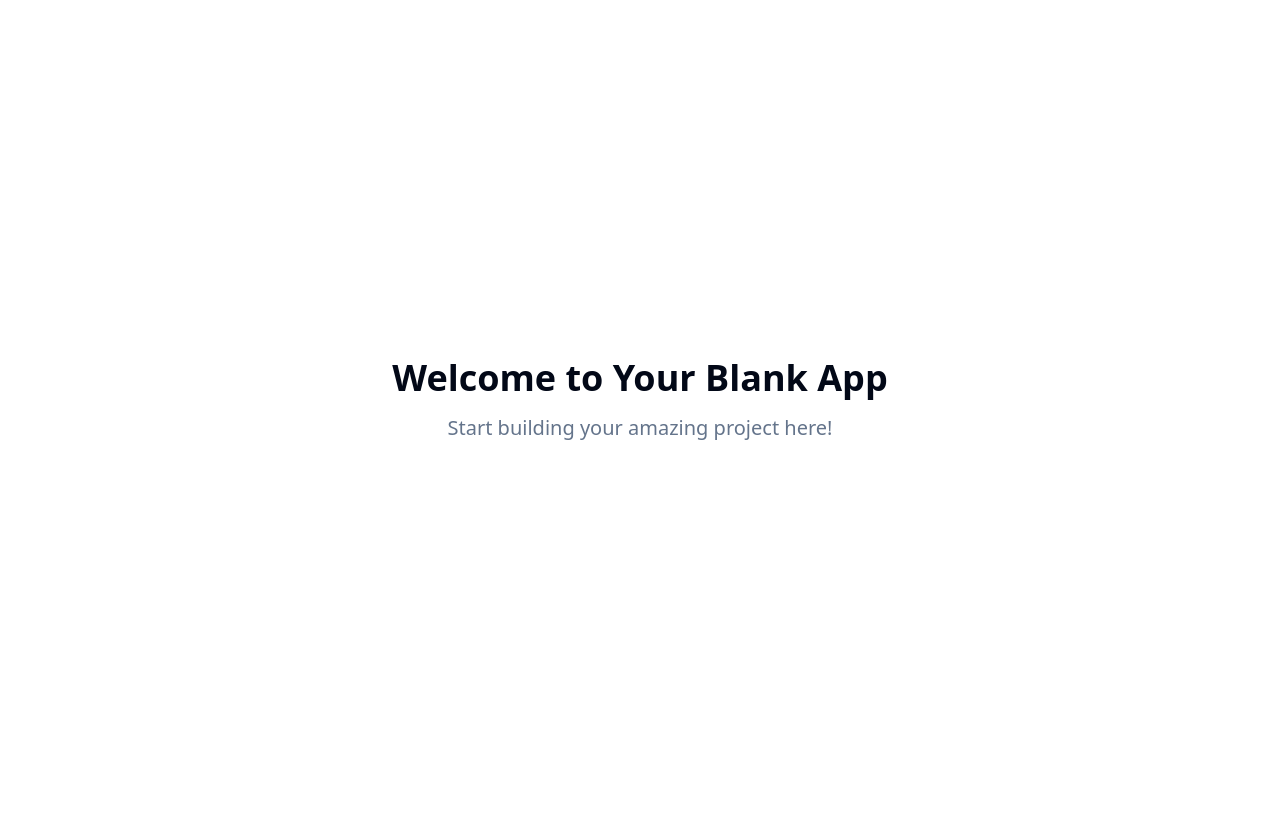
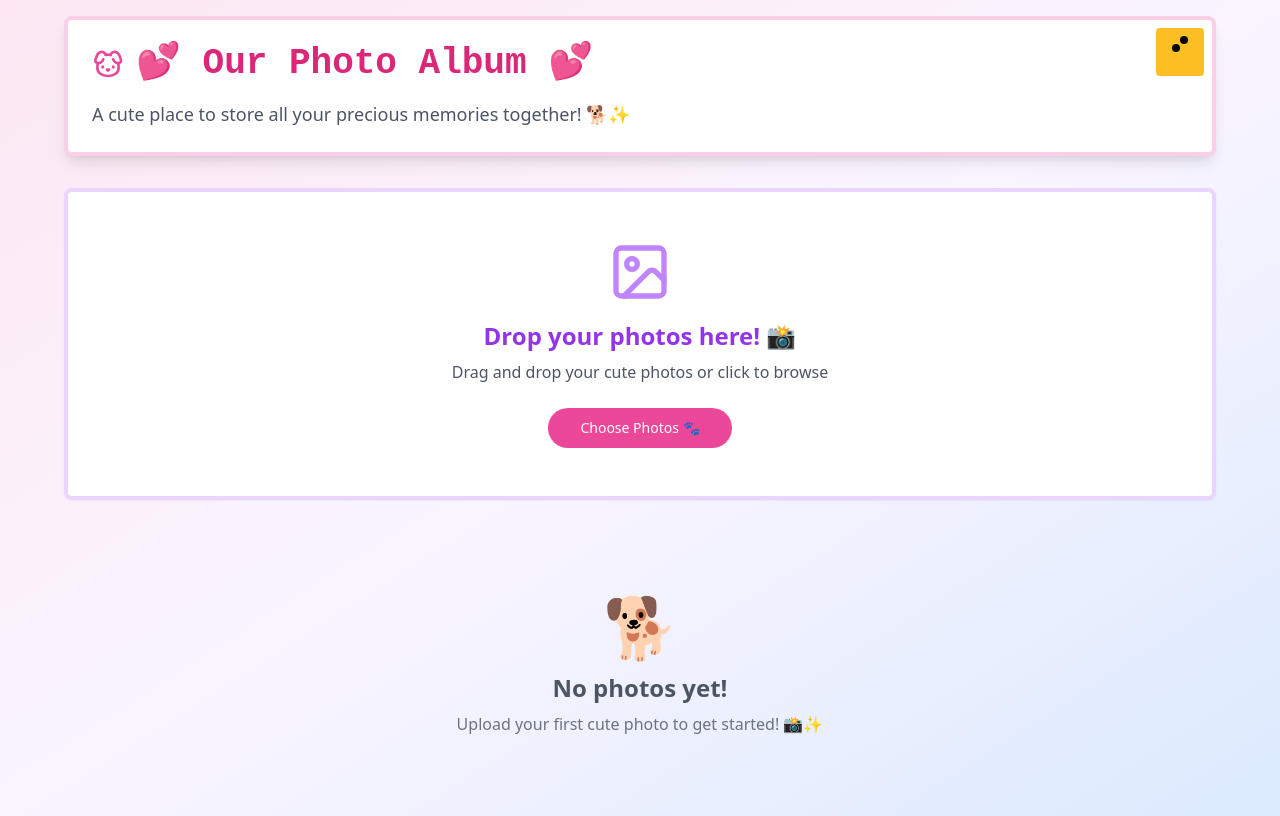
Before and after one commit to josevilanir/Vilevy, a React (Vite) app: page / in a window 1280 px wide. Built offline with nearby package versions, Linux system fonts and the light colour scheme.

Commit message:
feat: Implement photo storage app
Create a desktop application for storing photos with upload and description features, using a pixel art theme of cute animals.

```diff
--- a/index.html
+++ b/index.html
@@ -1,14 +1,15 @@
+
 <!DOCTYPE html>
 <html lang="en">
   <head>
     <meta charset="UTF-8" />
     <meta name="viewport" content="width=device-width, initial-scale=1.0" />
-    <title>pup-pixel-photo-pal</title>
-    <meta name="description" content="Lovable Generated Project" />
+    <title>🐕💕 Our Cute Photo Album</title>
+    <meta name="description" content="A cute photo storage app for couples" />
     <meta name="author" content="Lovable" />
 
-    <meta property="og:title" content="pup-pixel-photo-pal" />
-    <meta property="og:description" content="Lovable Generated Project" />
+    <meta property="og:title" content="🐕💕 Our Cute Photo Album" />
+    <meta property="og:description" content="A cute photo storage app for couples" />
     <meta property="og:type" content="website" />
     <meta property="og:image" content="https://lovable.dev/opengraph-image-p98pqg.png" />
 
--- a/src/index.css
+++ b/src/index.css
@@ -1,3 +1,4 @@
+
 @tailwind base;
 @tailwind components;
 @tailwind utilities;
@@ -101,3 +102,66 @@
     @apply bg-background text-foreground;
   }
 }
+
+/* Custom pixel art and cute animal theme styles */
+@layer utilities {
+  .pixel-art {
+    image-rendering: pixelated;
+    image-rendering: -moz-crisp-edges;
+    image-rendering: crisp-edges;
+  }
+
+  .cute-shadow {
+    box-shadow: 0 8px 25px -5px rgba(236, 72, 153, 0.3), 0 4px 6px -2px rgba(167, 139, 250, 0.2);
+  }
+
+  .bounce-cute {
+    animation: bounce-cute 2s infinite;
+  }
+
+  @keyframes bounce-cute {
+    0%, 20%, 50%, 80%, 100% {
+      transform: translateY(0);
+    }
+    40% {
+      transform: translateY(-10px);
+    }
+    60% {
+      transform: translateY(-5px);
+    }
+  }
+
+  .wobble {
+    animation: wobble 1s ease-in-out infinite;
+  }
+
+  @keyframes wobble {
+    0% { transform: rotate(0deg); }
+    15% { transform: rotate(5deg); }
+    30% { transform: rotate(-5deg); }
+    45% { transform: rotate(3deg); }
+    60% { transform: rotate(-2deg); }
+    75% { transform: rotate(1deg); }
+    100% { transform: rotate(0deg); }
+  }
+}
+
+/* Cute scrollbar */
+::-webkit-scrollbar {
+  width: 12px;
+}
+
+::-webkit-scrollbar-track {
+  background: #fdf2f8;
+  border-radius: 10px;
+}
+
+::-webkit-scrollbar-thumb {
+  background: linear-gradient(45deg, #ec4899, #a855f7);
+  border-radius: 10px;
+  border: 2px solid #fdf2f8;
+}
+
+::-webkit-scrollbar-thumb:hover {
+  background: linear-gradient(45deg, #db2777, #9333ea);
+}
--- a/src/pages/Index.tsx
+++ b/src/pages/Index.tsx
@@ -1,12 +1,241 @@
-// Update this page (the content is just a fallback if you fail to update the page)
+
+import { useState } from 'react';
+import { Card } from '@/components/ui/card';
+import { Button } from '@/components/ui/button';
+import { Input } from '@/components/ui/input';
+import { Textarea } from '@/components/ui/textarea';
+import { Dialog, DialogContent, DialogHeader, DialogTitle, DialogTrigger } from '@/components/ui/dialog';
+import { useToast } from '@/hooks/use-toast';
+import { Dog, Image as ImageIcon } from 'lucide-react';
+
+interface Photo {
+  id: string;
+  url: string;
+  description: string;
+  name: string;
+  uploadDate: string;
+}
 
 const Index = () => {
+  const [photos, setPhotos] = useState<Photo[]>([]);
+  const [selectedPhoto, setSelectedPhoto] = useState<Photo | null>(null);
+  const [newDescription, setNewDescription] = useState('');
+  const [dragActive, setDragActive] = useState(false);
+  const { toast } = useToast();
+
+  const handleDrag = (e: React.DragEvent) => {
+    e.preventDefault();
+    e.stopPropagation();
+    if (e.type === "dragenter" || e.type === "dragover") {
+      setDragActive(true);
+    } else if (e.type === "dragleave") {
+      setDragActive(false);
+    }
+  };
+
+  const handleDrop = (e: React.DragEvent) => {
+    e.preventDefault();
+    e.stopPropagation();
+    setDragActive(false);
+
+    const files = Array.from(e.dataTransfer.files);
+    handleFiles(files);
+  };
+
+  const handleFiles = (files: File[]) => {
+    files.forEach(file => {
+      if (file.type.startsWith('image/')) {
+        const reader = new FileReader();
+        reader.onload = (e) => {
+          const newPhoto: Photo = {
+            id: Date.now().toString() + Math.random().toString(36).substr(2, 9),
+            url: e.target?.result as string,
+            description: '',
+            name: file.name,
+            uploadDate: new Date().toLocaleDateString()
+          };
+          setPhotos(prev => [...prev, newPhoto]);
+          toast({
+            title: "Photo uploaded! 🐕",
+            description: "Your precious memory has been saved!"
+          });
+        };
+        reader.readAsDataURL(file);
+      }
+    });
+  };
+
+  const handleFileInput = (e: React.ChangeEvent<HTMLInputElement>) => {
+    if (e.target.files) {
+      handleFiles(Array.from(e.target.files));
+    }
+  };
+
+  const updateDescription = () => {
+    if (selectedPhoto) {
+      setPhotos(prev => prev.map(photo =>
+        photo.id === selectedPhoto.id
+          ? { ...photo, description: newDescription }
+          : photo
+      ));
+      setSelectedPhoto(null);
+      setNewDescription('');
+      toast({
+        title: "Description saved! 🐾",
+        description: "Your memory now has a story!"
+      });
+    }
+  };
+
   return (
-    <div className="min-h-screen flex items-center justify-center bg-background">
-      <div className="text-center">
-        <h1 className="text-4xl font-bold mb-4">Welcome to Your Blank App</h1>
-        <p className="text-xl text-muted-foreground">Start building your amazing project here!</p>
+    <div className="min-h-screen bg-gradient-to-br from-pink-100 via-purple-50 to-blue-100 p-4">
+      {/* Cute header with pixel art styling */}
+      <div className="max-w-6xl mx-auto mb-8">
+        <div className="bg-white rounded-lg shadow-lg border-4 border-pink-200 p-6 relative overflow-hidden">
+          {/* Pixel art dog decoration */}
+          <div className="absolute top-2 right-2 w-12 h-12 bg-amber-400 rounded-sm pixel-dog"></div>
+          <div className="absolute top-4 right-6 w-2 h-2 bg-black rounded-sm"></div>
+          <div className="absolute top-6 right-8 w-2 h-2 bg-black rounded-sm"></div>
+
+          <div className="flex items-center gap-3 mb-4">
+            <Dog className="text-pink-500 w-8 h-8" />
+            <h1 className="text-4xl font-bold text-pink-600 pixel-font">
+              💕 Our Photo Album 💕
+            </h1>
+          </div>
+          <p className="text-gray-600 text-lg">
+            A cute place to store all your precious memories together! 🐕✨
+          </p>
+        </div>
       </div>
+
+      <div className="max-w-6xl mx-auto">
+        {/* Upload area */}
+        <Card className={`mb-8 border-4 transition-all duration-300 ${
+          dragActive ? 'border-pink-400 bg-pink-50' : 'border-purple-200 bg-white'
+        }`}>
+          <div
+            className="p-12 text-center cursor-pointer"
+            onDragEnter={handleDrag}
+            onDragLeave={handleDrag}
+            onDragOver={handleDrag}
+            onDrop={handleDrop}
+          >
+            <ImageIcon className="mx-auto w-16 h-16 text-purple-400 mb-4" />
+            <h3 className="text-2xl font-bold text-purple-600 mb-2">
+              Drop your photos here! 📸
+            </h3>
+            <p className="text-gray-600 mb-6">
+              Drag and drop your cute photos or click to browse
+            </p>
+            <input
+              type="file"
+              multiple
+              accept="image/*"
+              onChange={handleFileInput}
+              className="hidden"
+              id="photo-upload"
+            />
+            <label htmlFor="photo-upload">
+              <Button className="bg-pink-500 hover:bg-pink-600 text-white px-8 py-3 rounded-full cursor-pointer">
+                Choose Photos 🐾
+              </Button>
+            </label>
+          </div>
+        </Card>
+
+        {/* Photo gallery */}
+        {photos.length > 0 && (
+          <div className="grid grid-cols-1 md:grid-cols-2 lg:grid-cols-3 gap-6">
+            {photos.map((photo) => (
+              <Card key={photo.id} className="bg-white border-4 border-blue-200 overflow-hidden hover:border-pink-300 transition-all duration-300 hover:scale-105">
+                <div className="aspect-square overflow-hidden">
+                  <img
+                    src={photo.url}
+                    alt={photo.name}
+                    className="w-full h-full object-cover"
+                  />
+                </div>
+                <div className="p-4">
+                  <h4 className="font-bold text-gray-800 mb-2 truncate">{photo.name}</h4>
+                  <p className="text-sm text-gray-600 mb-2">📅 {photo.uploadDate}</p>
+                  {photo.description && (
+                    <p className="text-sm text-gray-700 mb-3 bg-yellow-50 p-2 rounded border-2 border-yellow-200">
+                      💭 {photo.description}
+                    </p>
+                  )}
+                  <Dialog>
+                    <DialogTrigger asChild>
+                      <Button
+                        className="w-full bg-purple-400 hover:bg-purple-500 text-white rounded-full"
+                        onClick={() => {
+                          setSelectedPhoto(photo);
+                          setNewDescription(photo.description);
+                        }}
+                      >
+                        {photo.description ? 'Edit Story 📝' : 'Add Story 💫'}
+                      </Button>
+                    </DialogTrigger>
+                    <DialogContent className="bg-white border-4 border-pink-200">
+                      <DialogHeader>
+                        <DialogTitle className="text-pink-600 text-xl">
+                          Tell the story of this memory! 🌟
+                        </DialogTitle>
+                      </DialogHeader>
+                      <div className="space-y-4">
+                        <div className="aspect-video overflow-hidden rounded-lg border-2 border-gray-200">
+                          <img
+                            src={photo.url}
+                            alt={photo.name}
+                            className="w-full h-full object-cover"
+                          />
+                        </div>
+                        <Textarea
+                          placeholder="What makes this photo special? 💕"
+                          value={newDescription}
+                          onChange={(e) => setNewDescription(e.target.value)}
+                          className="border-2 border-purple-200 focus:border-pink-400"
+                          rows={4}
+                        />
+                        <Button
+                          onClick={updateDescription}
+                          className="w-full bg-pink-500 hover:bg-pink-600 text-white rounded-full py-3"
+                        >
+                          Save Story 🐕💕
+                        </Button>
+                      </div>
+                    </DialogContent>
+                  </Dialog>
+                </div>
+              </Card>
+            ))}
+          </div>
+        )}
+
+        {photos.length === 0 && (
+          <div className="text-center py-16">
+            <div className="text-6xl mb-4">🐕</div>
+            <h3 className="text-2xl font-bold text-gray-600 mb-2">
+              No photos yet!
+            </h3>
+            <p className="text-gray-500">
+              Upload your first cute photo to get started! 📸✨
+            </p>
+          </div>
+        )}
+      </div>
+
+      <style jsx>{`
+        .pixel-dog {
+          image-rendering: pixelated;
+          image-rendering: -moz-crisp-edges;
+          image-rendering: crisp-edges;
+        }
+        .pixel-font {
+          image-rendering: pixelated;
+          font-family: 'Courier New', monospace;
+        }
+      `}</style>
     </div>
   );
 };
```
